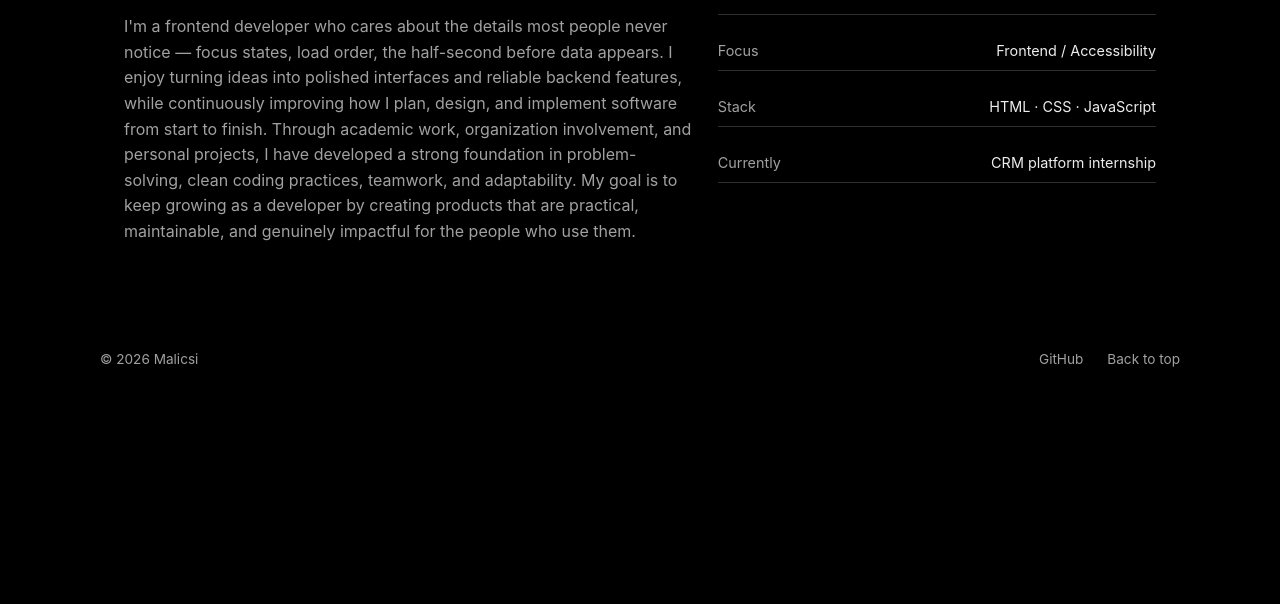
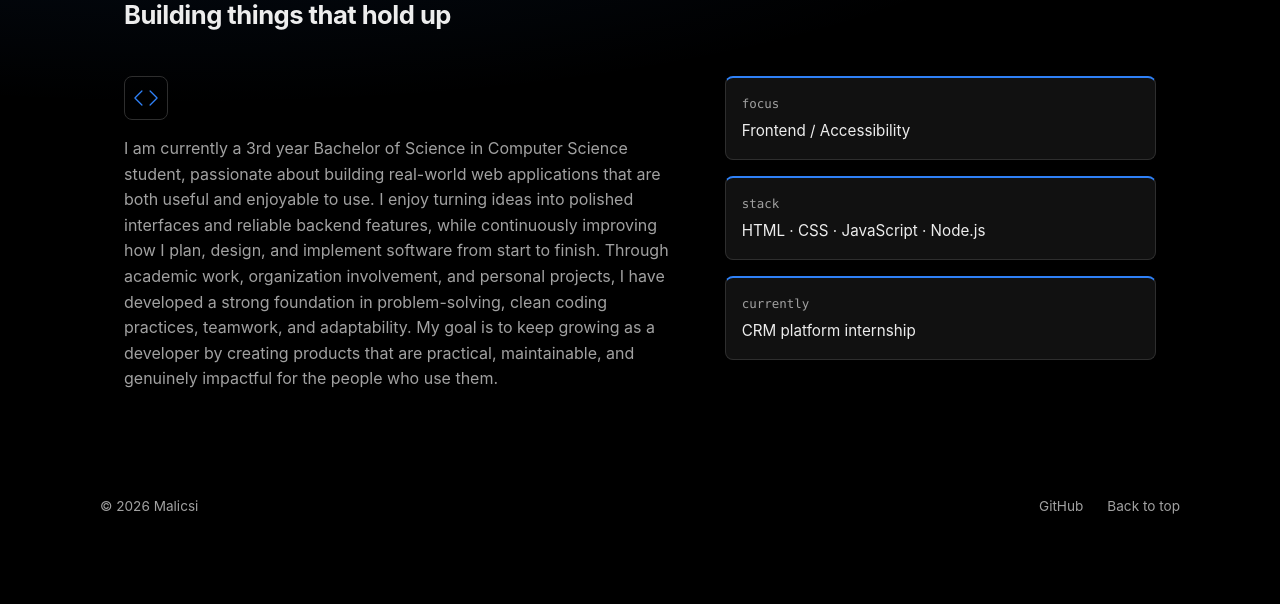
Before and after one commit to illmalicsi/PrelimMilestone-Malicsi, a plain HTML site: page about.html in a window 1280 px wide. Shown: the part 196-800 px from the top of the page. Drawn offline with Linux system fonts and the light colour scheme.

Commit message:
updated about me

```diff
--- a/about.html
+++ b/about.html
@@ -23,19 +23,36 @@
   <main>
     <section class="about about-page">
       <div class="section-inner">
-        <h2>About me</h2>
+        <p class="eyebrow">About</p>
+        <h2>Building things that hold up</h2>
+
         <div class="about-grid">
           <div class="about-text">
-            <p>I'm a frontend developer who cares about the details most people never notice — focus states, load order,
-              the half-second before data appears. I enjoy turning ideas into polished interfaces and reliable backend features,
-              while continuously improving how I plan, design, and implement software from start to finish. Through academic work, organization involvement,
-              and personal projects, I have developed a strong foundation in problem-solving, clean coding practices, teamwork, and adaptability. My goal is to keep growing as a
-              developer by creating products that are practical, maintainable, and genuinely impactful for the people who use them.</p>
+            <div class="about-mark" aria-hidden="true">
+              <svg viewBox="0 0 48 48" width="28" height="28" fill="none" stroke="currentColor" stroke-width="2.2" stroke-linecap="round" stroke-linejoin="round">
+                <polyline points="17 12 5 24 17 36"></polyline>
+                <polyline points="31 12 43 24 31 36"></polyline>
+              </svg>
+            </div>
+            <p>I am currently a 3rd year Bachelor of Science in Computer Science student, passionate about building real-world web applications
+              that are both useful and enjoyable to use. I enjoy turning ideas into polished interfaces and reliable backend features, while continuously improving how I plan,
+              design, and implement software from start to finish. Through academic work, organization involvement, and personal projects, I have developed a strong foundation in problem-solving,
+              clean coding practices, teamwork, and adaptability. My goal is to keep growing as a developer by creating products that are practical, maintainable, and genuinely impactful for the people who use them.</p>
           </div>
+
           <ul class="about-facts">
-            <li><span class="fact-label">Focus</span><span class="fact-value">Frontend / Accessibility</span></li>
-            <li><span class="fact-label">Stack</span><span class="fact-value">HTML · CSS · JavaScript</span></li>
-            <li><span class="fact-label">Currently</span><span class="fact-value">CRM platform internship</span></li>
+            <li>
+              <span class="fact-label">Focus</span>
+              <span class="fact-value">Frontend / Accessibility</span>
+            </li>
+            <li>
+              <span class="fact-label">Stack</span>
+              <span class="fact-value">HTML · CSS · JavaScript · Node.js</span>
+            </li>
+            <li>
+              <span class="fact-label">Currently</span>
+              <span class="fact-value">CRM platform internship</span>
+            </li>
           </ul>
         </div>
       </div>
--- a/styles.css
+++ b/styles.css
@@ -155,33 +155,58 @@ h1, h2, h3, p { margin: 0; }
 
 /* ---------- About ---------- */
 .about { border-bottom: 1px solid var(--border); }
-.about-page { border-bottom: none; padding-top: var(--space-3); }
+.about-page {
+  border-bottom: none;
+  padding-top: var(--space-4);
+  background: radial-gradient(ellipse 70% 40% at 15% 0%, rgba(47, 129, 247, 0.1), transparent);
+}
 .projects-page { border-bottom: none; padding-top: var(--space-3); }
 .about h2, .projects h2, .contact h2 {
   font-size: 1.6rem;
   letter-spacing: -0.02em;
   margin-bottom: var(--space-3);
 }
+.about-page h2 { margin-top: var(--space-1); margin-bottom: var(--space-4); }
+
 .about-grid {
   display: grid;
-  gap: var(--space-3);
+  gap: var(--space-4);
+}
+.about-mark {
+  width: 44px;
+  height: 44px;
+  display: flex;
+  align-items: center;
+  justify-content: center;
+  border: 1px solid var(--border);
+  border-radius: var(--radius);
+  color: var(--focus);
+  margin-bottom: var(--space-2);
 }
 .about-text p { color: var(--fg-muted); margin-bottom: var(--space-2); }
+
 .about-facts {
-  display: flex;
-  flex-direction: column;
+  display: grid;
   gap: var(--space-2);
-  border-top: 1px solid var(--border);
-  padding-top: var(--space-2);
+  align-content: start;
 }
 .about-facts li {
   display: flex;
-  justify-content: space-between;
-  font-size: 0.9rem;
-  padding: var(--space-1) 0;
-  border-bottom: 1px solid var(--border);
+  flex-direction: column;
+  gap: 0.3rem;
+  padding: var(--space-2);
+  border: 1px solid var(--border);
+  border-top: 2px solid var(--focus);
+  border-radius: var(--radius);
+  background: var(--bg-card);
 }
-.fact-label { color: var(--fg-muted); }
+.fact-label {
+  color: var(--fg-muted);
+  font-size: 0.78rem;
+  font-family: var(--font-mono);
+  text-transform: lowercase;
+}
+.fact-value { font-size: 0.95rem; }
 
 /* ---------- Projects ---------- */
 .projects { border-bottom: 1px solid var(--border); }
```
